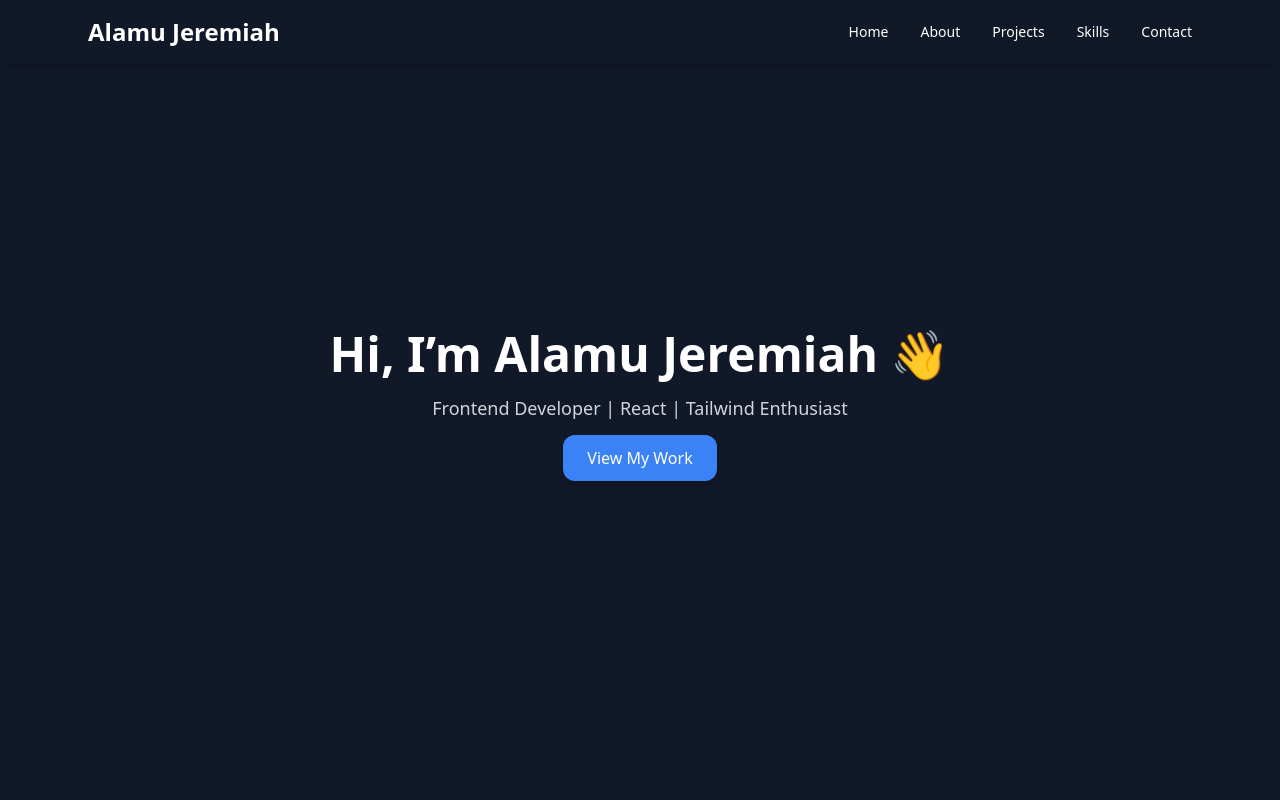
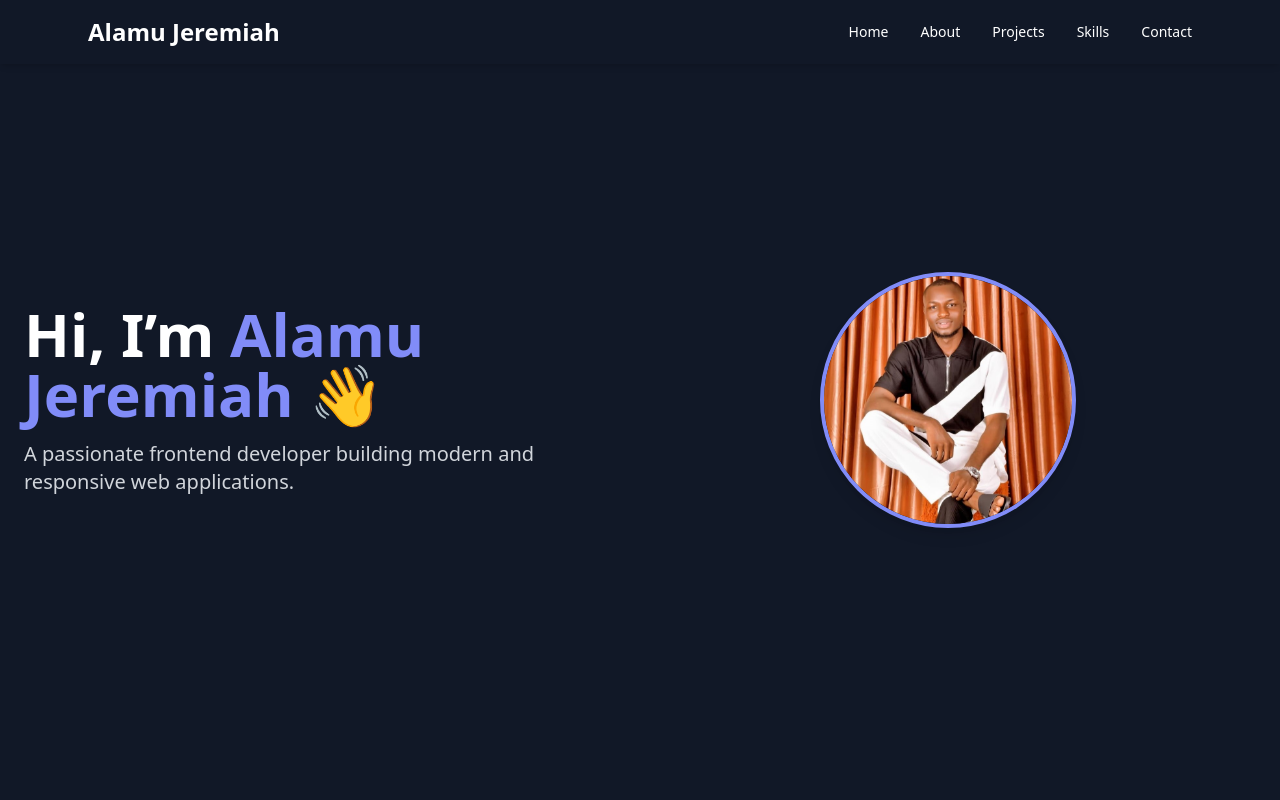
Before and after one commit to Jerrysoftwork/jerry-port, a React (Vite) app: page / in a window 1280 px wide. Shown: the top 800 px of the page. Built offline with nearby package versions, Linux system fonts and the light colour scheme.

Commit message:
I update my Passport

```diff
--- a/src/components/Hero.jsx
+++ b/src/components/Hero.jsx
@@ -1,20 +1,29 @@
+import profilePic from "../assets/jerry.jpg"; // adjust name if different
+
 export default function Hero() {
   return (
     <section
       id="hero"
-      className="h-screen flex flex-col justify-center items-center bg-gray-900 text-white text-center"
+      className="min-h-screen flex flex-col md:flex-row items-center justify-center bg-gray-900 text-white px-6"
     >
-      <h1 className="text-5xl font-bold">Hi, I’m Alamu Jeremiah 👋</h1>
-      <p className="mt-4 text-lg text-gray-300">
-        Frontend Developer | React | Tailwind Enthusiast
-      </p>
-      <div className="mt-6">
-        <a
-          href="#projects"
-          className="px-6 py-3 bg-blue-500 hover:bg-blue-600 rounded-xl text-white font-medium shadow-lg"
-        >
-          View My Work
-        </a>
+      {/* Text Section */}
+      <div className="flex-1 text-center md:text-left">
+        <h1 className="text-4xl md:text-6xl font-bold mb-4">
+          Hi, I’m <span className="text-indigo-400">Alamu Jeremiah</span> 👋
+        </h1>
+        <p className="text-lg md:text-xl text-gray-300">
+          A passionate frontend developer building modern and responsive web
+          applications.
+        </p>
+      </div>
+
+      {/* Image Section */}
+      <div className="flex-1 flex justify-center mt-8 md:mt-0">
+        <img
+          src={profilePic}
+          alt="Alamu Jeremiah"
+          className="w-48 h-48 md:w-64 md:h-64 object-cover rounded-full shadow-lg border-4 border-indigo-400"
+        />
       </div>
     </section>
   );
```
Also changed, not shown: src/assets/jerry.jpg (added).
